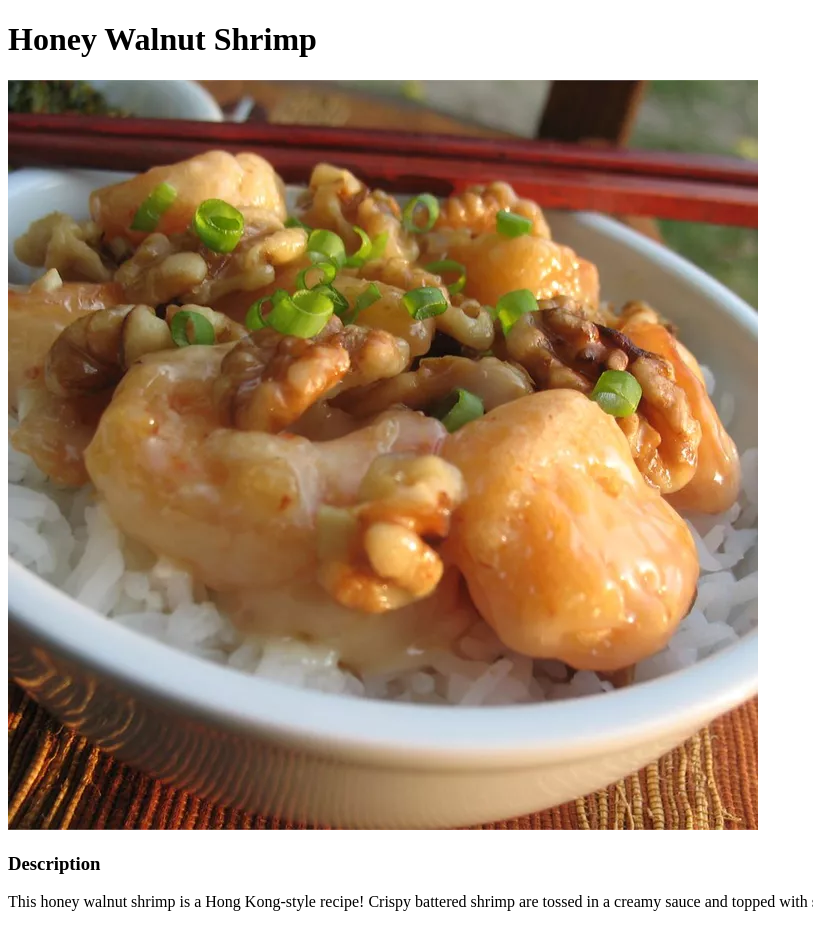
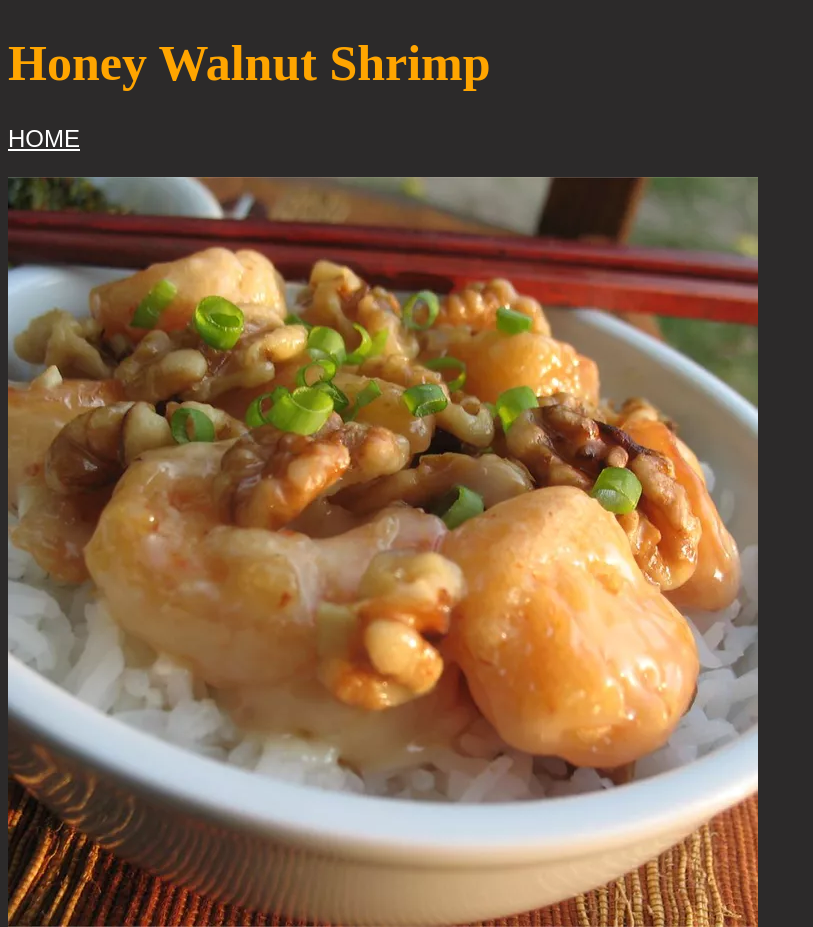
Before and after one commit to DanielGameros/odin-recipes, a plain HTML site: page recipes/honey-walnut-shrimp.html in a window 1280 px wide. Shown: the top 927 px of the page, without its empty margins (0-813 px from the left). Drawn offline with Linux system fonts and the light colour scheme.

Commit message:
Add CSS styling

```diff
--- a/recipes/honey-walnut-shrimp.html
+++ b/recipes/honey-walnut-shrimp.html
@@ -4,10 +4,13 @@
         <meta charset="UTF-8">
         <meta name="viewport" content="width=device-width, initial-scale=1.0">
         <title>Honey Walnut Shrimp</title>
+        <link rel="stylesheet" href="../style.css">
     </head>
 
-    <body>
+    <body class="whole">
         <h1>Honey Walnut Shrimp</h1>
+        <a href="../index.html">HOME</a>
+        <p></p>
         <img src="../img/hw-shrimp.png" alt="A picture of the Honey Walnut this recipe aims to create">
 
     <h3>Description</h3>
--- /dev/null
+++ b/style.css
@@ -0,0 +1,15 @@
+h1 {
+    font-size: 50px;
+    color: orange;
+}
+
+.whole {
+    background-color: rgb(44, 42, 42);
+}
+
+li, p, h3,
+a {
+    color: white;
+    font-size: 24px;
+    font-family: Arial, Helvetica, sans-serif;
+}
```
Also changed, not shown: index.html (+2 -1 lines), recipes/chicken-katsu.html (+5 -1 lines).
